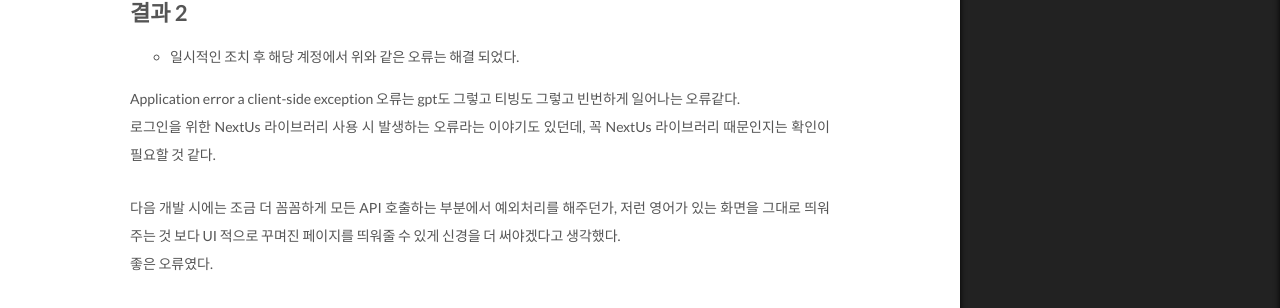
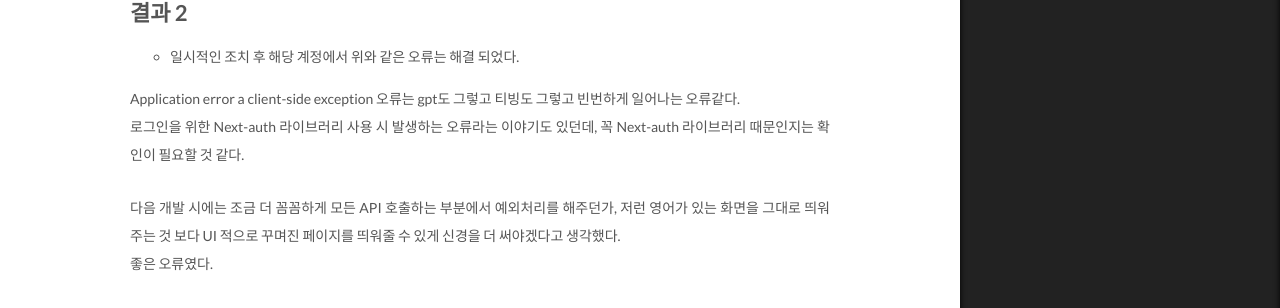
Before and after one commit to zxxmin/zxxmin.github.io, a Jekyll site: the page built from _posts/2025-05-20-gyeonggi-error.md, in a window 1280 px wide and 1400 px high, scrolled down 1116 px. Shown: the part 712-1020 px from the top of the window. Built offline with Jekyll 4.4.1, drawn with Linux system fonts in a browser that asks for light colours.

Commit message:
fix: NextUs → Next-auth 로 수정

```diff
--- a/_posts/2025-05-20-gyeonggi-error.md
+++ b/_posts/2025-05-20-gyeonggi-error.md
@@ -57,7 +57,7 @@ generateBuildId: async () => {
 - 일시적인 조치 후 해당 계정에서 위와 같은 오류는 해결 되었다.
 
 Application error a client-side exception 오류는 gpt도 그렇고 티빙도 그렇고 빈번하게 일어나는 오류같다.<br/>
-로그인을 위한 NextUs 라이브러리 사용 시 발생하는 오류라는 이야기도 있던데, 꼭 NextUs 라이브러리 때문인지는 확인이 필요할 것 같다.
+로그인을 위한 Next-auth 라이브러리 사용 시 발생하는 오류라는 이야기도 있던데, 꼭 Next-auth 라이브러리 때문인지는 확인이 필요할 것 같다.
 
 다음 개발 시에는 조금 더 꼼꼼하게 모든 API 호출하는 부분에서 예외처리를 해주던가,
 저런 영어가 있는 화면을 그대로 띄워주는 것 보다 UI 적으로 꾸며진 페이지를 띄워줄 수 있게 신경을 더 써야겠다고 생각했다.<br/>
```
